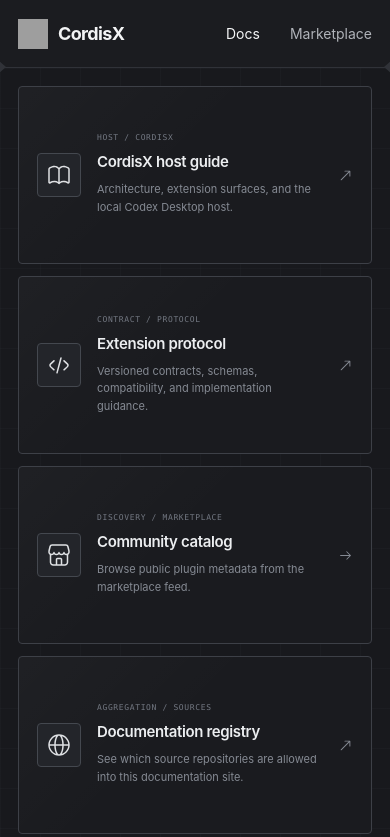
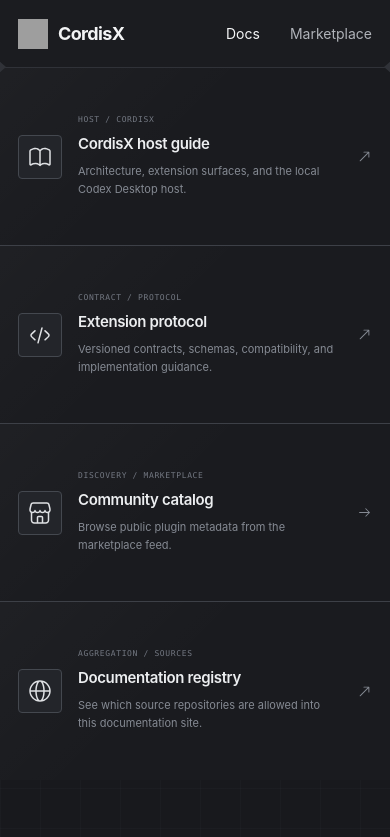
Before and after one commit to cordisx/docs, a website: page index.html in a window 390 px wide. Shown: the top 837 px of the page. Drawn offline with Linux system fonts and the light colour scheme; grey boxes are pictures that could not be loaded.

Commit message:
refine: make docs cards a flush grid

```diff
--- a/index.html
+++ b/index.html
@@ -15,7 +15,7 @@
     />
     <title>CordisX — Documentation</title>
     <link rel="stylesheet" href="./site-shell.css?v=2" />
-    <link rel="stylesheet" href="./styles.css?v=5" />
+    <link rel="stylesheet" href="./styles.css?v=6" />
   </head>
   <body>
     <div class="site-frame">
--- a/scripts/check.mjs
+++ b/scripts/check.mjs
@@ -35,7 +35,8 @@ if (
   !/<main>\s*<section class="docs-index-section"(?:\s|>)/.test(index) ||
   index.includes('class="docs-index-heading"') ||
   index.includes('class="source-note"') ||
-  !styles.includes('padding: 24px') ||
+  !styles.includes('padding: 0') ||
+  !styles.includes('gap: 0') ||
   !styles.includes('.docs-index-shell {\n  width: 100%') ||
   !styles.includes('min-height: calc(100svh - 75px)') ||
   !styles.includes('min-height: calc(100svh - 67px)')
--- a/styles.css
+++ b/styles.css
@@ -1,11 +1,11 @@
 .docs-index-section {
   --section-edge: #303238;
-  --docs-content-height: calc(100vh - 75px - 48px);
-  --docs-content-height: calc(100svh - 75px - 48px);
+  --docs-content-height: calc(100vh - 75px);
+  --docs-content-height: calc(100svh - 75px);
   position: relative;
   min-height: calc(100vh - 75px);
   min-height: calc(100svh - 75px);
-  padding: 24px;
+  padding: 0;
   border-bottom: 1px solid var(--section-edge);
   background:
     linear-gradient(rgba(111, 116, 126, 0.045) 1px, transparent 1px),
@@ -24,7 +24,7 @@
   display: grid;
   grid-template-columns: repeat(2, minmax(0, 1fr));
   grid-template-rows: repeat(2, minmax(0, 1fr));
-  gap: 12px;
+  gap: 0;
 }
 
 .docs-card {
@@ -34,20 +34,26 @@
   align-items: center;
   gap: 16px;
   padding: 22px;
-  border: 1px solid #3d4047;
-  border-radius: 4px;
+  border: 0;
+  border-radius: 0;
   color: inherit;
   background:
     linear-gradient(135deg, rgba(255, 255, 255, 0.022), transparent 45%),
     #1a1b1f;
   text-decoration: none;
-  transition: transform 160ms ease, border-color 160ms ease, background 160ms ease;
+  transition: background 160ms ease;
+}
+
+.docs-card:nth-child(odd) {
+  border-right: 1px solid #3d4047;
+}
+
+.docs-card:nth-child(-n + 2) {
+  border-bottom: 1px solid #3d4047;
 }
 
 .docs-card:hover,
 .docs-card:focus-visible {
-  transform: translateY(-2px);
-  border-color: #5a5e66;
   outline: 0;
   background:
     linear-gradient(135deg, rgba(255, 255, 255, 0.04), transparent 45%),
@@ -103,13 +109,24 @@
     --docs-content-height: auto;
     min-height: calc(100vh - 67px);
     min-height: calc(100svh - 67px);
-    padding: 18px;
+    padding: 0;
   }
 
   .docs-grid {
     min-height: 0;
     grid-template-columns: 1fr;
     grid-template-rows: none;
+  }
+
+  .docs-card,
+  .docs-card:nth-child(odd),
+  .docs-card:nth-child(-n + 2) {
+    border-right: 0;
+    border-bottom: 1px solid #3d4047;
+  }
+
+  .docs-card:last-child {
+    border-bottom: 0;
   }
 }
 
```
